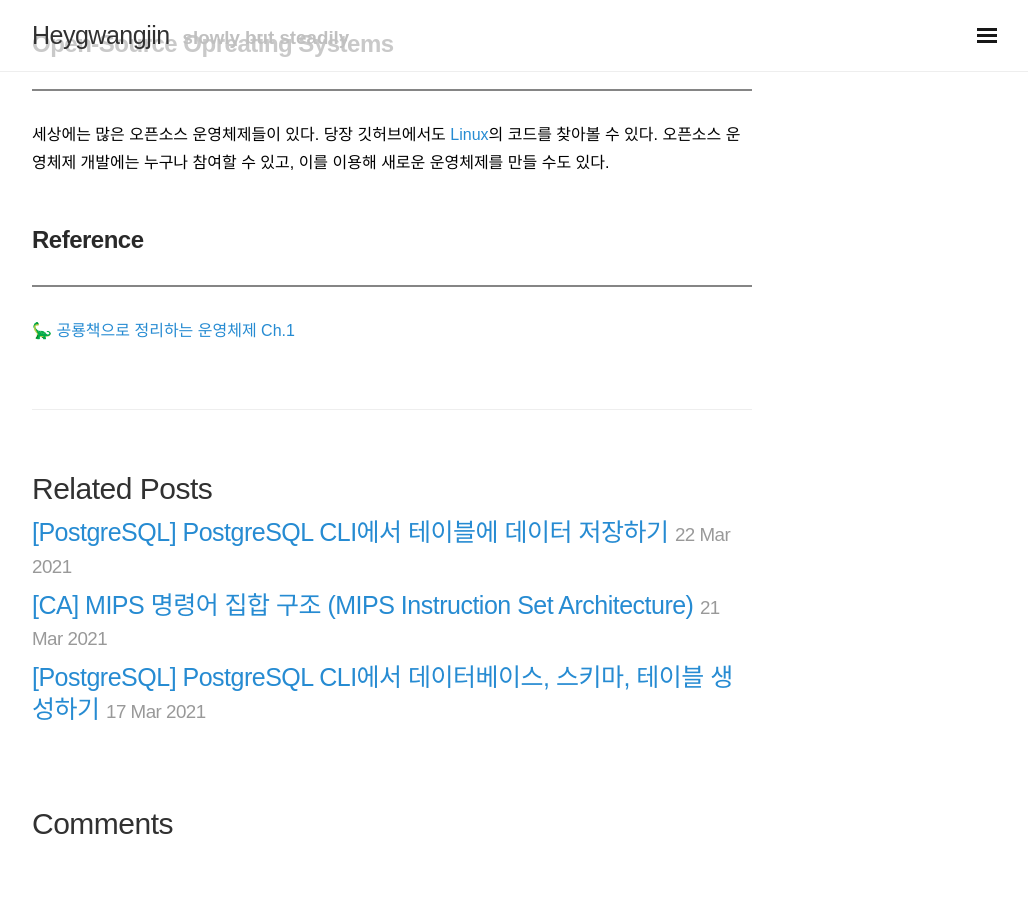
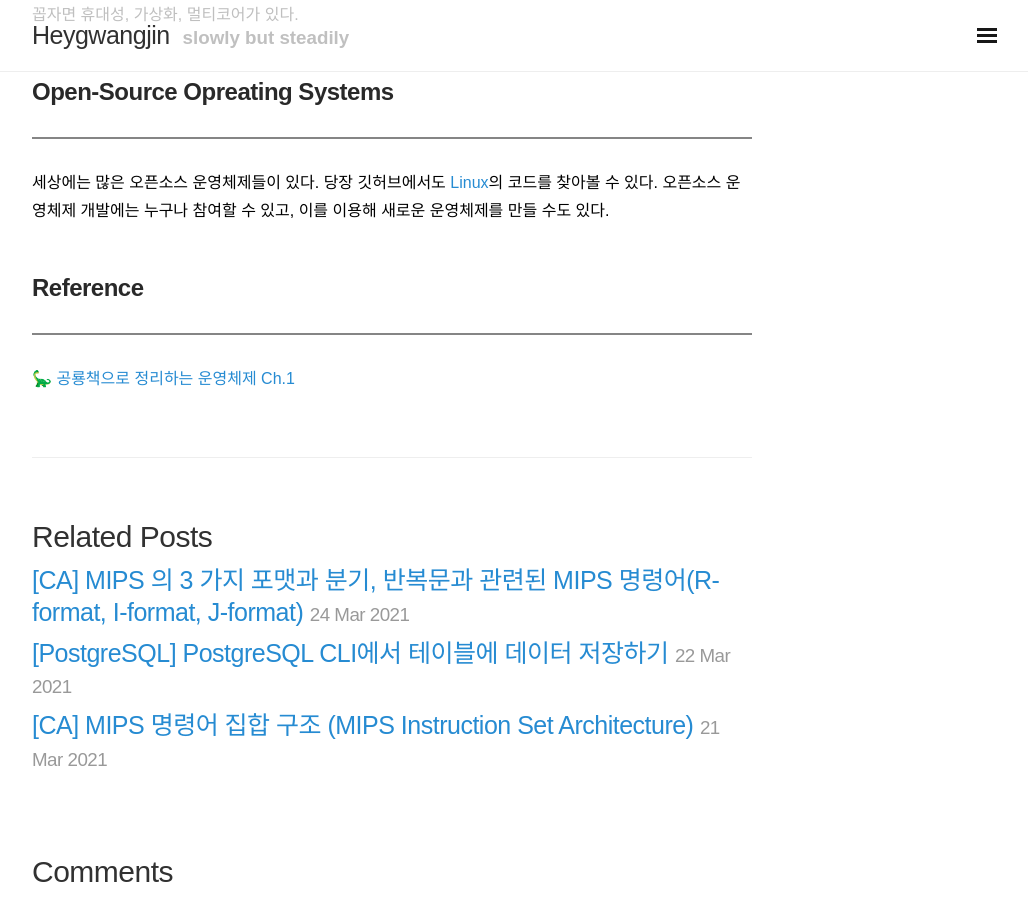
Before and after one commit to heygwangjin/heygwangjin.github.io, a Jekyll site: the page built from _posts/2021-03-16-operating-system-ch01.md, in a window 1280 px wide and 900 px high, scrolled down 13835 px. Shown: the whole window, without its empty margins (248-1276 px from the left). Built offline with Jekyll 4.4.1, drawn with Linux system fonts in a browser that asks for light colours; nearby versions of some CDN libraries; some web fonts are replaced; comment, search, counter and statistics services are not loaded; before the commit the page ends 14687 px from its top, so only the background shows below that; some of the changed lines change nothing that is shown; some of the changed text lies outside the part shown.

Commit message:
chore: post about ca02

````diff
--- a/_posts/2021-03-16-operating-system-ch01.md
+++ b/_posts/2021-03-16-operating-system-ch01.md
@@ -8,6 +8,7 @@
 
 9th Edition과 10th Edition의 내용은 조금 상이하나, 배우는 입장에서는 문제될 것이 없을 것이라고 생각한다. 포스팅하는데 참고한 자료들의 출처는 아래 [Reference](#ref)란에 작성했으며, 이해를 도와주신 박성범님께 감사의 인사를 전합니다.
 
+본 포스팅은 **크롬 브라우저**에 최적화 되어 있기 때문에, 가급적 크롬 브라우저를 이용해주시길 바랍니다.
 ## What Operating Systems Do
 * * *
 운영체제(Operating System)는 컴퓨터의 하드웨어를 관리하고, 하드웨어와 (소프트웨어, 사용자)를 매개하는 프로그램이다. **커널**(Kernel)은 운영체제의 핵심이며, 실체다. 운영체제는 커널과 커널 모듈(Kernel module)들로 구성되는데, 커널이 운영체제의 핵심이다보니 일반적으로 운영체제와 커널은 동일시 된다. 커널은 운영체제에서 **메인 메모리의 RAM에 올라가는 유일한 부분**이다. 커널이 같다면 같은 운영체제로 취급한다.
--- /dev/null
+++ b/_posts/2021-03-24-computer-architecture-02.md
@@ -0,0 +1,359 @@
+---
+layout: post
+title: "[CA] MIPS 의 3 가지 포맷과 분기, 반복문과 관련된 MIPS 명령어(R-format, I-format, J-format)"
+tags: CA
+categories: CA
+---
+본 포스팅에서는 MIPS 의 3 가지 포맷과 C 언어로 작성된 조건, 반복문이 어떻게 MIPS 코드로 변환 되는지 알아본다.
+
+본 포스팅은 **크롬 브라우저**에 최적화 되어 있기 때문에, 가급적 크롬 브라우저를 이용해주시길 바랍니다.
+## Representing Instructions
+* * *
+인스트럭션(instruction)들은 **바이너리 형태**(machine code)로 인코딩 되어 있다. MIPS 인스트럭션들은 32-bit(1 word)형태의 인스트럭션을 가지고 있다. MIPS 인스트럭션은 R-format, I-format, J-format 이런 식으로 표현이 되고, 모든 인스트럭션들은 **규칙성**(regularity)을 위해서 32-bit 의 wide 형태를 가진다.
+
+### MIPS R-format Instructions
+* * *
+모든 인스트럭션들은 32 bits 라고 했다. R-format 은 32 bits 를 6 개의 필드(field)로 쪼개어 구성이 된다.
+```
++------------+----------+----------+----------+----------+------------+
+|     op     |    rs    |    rt    |    rd    |   shamt  |   funct    |
++------------+----------+----------+----------+----------+------------+
+    6 bits      5 bits     5 bits     5 bits     5 bits      6 bits
+```
+각각의 필드에서 필요한 비트의 수도 명시되어 있다. 필드를 쪼갠 이유는 기본적으로 MIPS 라는 하드웨어에서 이런 식으로 인스트럭션을 인코딩 해서 쓰겠다는 규칙을 정해 놓은 것이다.(하드웨어는 정해진 인스트럭션 포맷을 해석하기만 하면 된다.)
+
+op : operation code (opcode) // add, sub
+rs : **first source** register number // rs, rt, rd 는 각 5 bits 씩이므로
+rt : **second source** register number // 2^5 인 32 개의 register number 표현 가능
+rd : **destination** register number
+shamt : shift amount (00000 for now) // shift 연산
+funct : function code (extends opcode) // 2^6 의 오퍼레이션이 부족할 때 사용
+
+### MIPS R-format Example
+```
+add $t0, $s1, $s2
+```
+위의 어셈블리 코드는 R-format 에 해당하는 예제이다. 어셈블리 코드로 작성 된 코드가 어떻게 바이너리 형태로 표현 되는지 알아보자.
+
+첫 번째로는 MIPS green sheet 라는 ISA manual 을 참조해서 **add 인스트럭션**이 R, I, J 포맷 중 **어떤 포맷에 속하는지 판단**을 해야한다.(add 는 R-format)
+
+그 다음에는 add 인스트럭션 테이블을 살펴본다. add 와 sub 인스트럭션은 다른 OPCODE 와 FUNCT 을 가진다.
+```
+CORE INSTRUCTION SET                                OPCODE
+                                                    /FUNCT
+NAME, MNEMONIC   FORMAT    OPERATION(in Verilog)     (Hex)
+Add        add     R       R[rd] = R[rs] + R[rt]  (1) 0/20hex // 0 은 add OPCODE 를 뜻한다. 20hex 는 16진수로 표현한 FUNCT
+```
+
+마지막으로 위에서 설명한 6 개의 필드로 나눠진 R-format 에 따라 인스트럭션을 인코딩한다.
+```
+     op          rs         rt         rd         shamt      funct
++------------+----------+----------+----------+----------+------------+
+| 0(special) |   $s1    |   $s2    |   $t0    |     0    |    add     |
++------------+----------+----------+----------+----------+------------+
+```
+
+위의 표를 하드웨어가 읽을 수 있으려면 바이너리 코드로 변환되어야 한다. 그 과정은 아래와 같다.
+
+```
+                                R-format
++------------+----------+----------+----------+----------+------------+
+|     0      |    17    |    18    |    8     |     0    |   0x20(32) |
++------------+----------+----------+----------+----------+------------+
+
+                              To Binary
+
++------------+----------+----------+----------+----------+------------+
+|   000000   |  10001   |  10010   |  01000   |  00000   |   100000   |
++------------+----------+----------+----------+----------+------------+
+    6 bits      5 bits     5 bits     5 bits     5 bits      6bits
+```
+
+위의 각 필드에 있는 값을 붙이면 하나의 이진수 덩어리가 된다. 그 덩어리는 곧 16 진수로도 표현할 수 있다.
+```
+00000010001100100100000000100000(2) = 0x02324020
+```
+
+### MIPS I-format Instructions
+* * *
+```
+                               I-format
++------------+----------+----------+----------------------------------+
+|     op     |    rs    |    rt    |        constant or address       |
++------------+----------+----------+----------------------------------+
+    6 bits      5 bits     5 bits                 16 bits
+```
+MIPS I-format 은 4 가지 필드로 구성되어 있다. I-format 은 하위 16 bits 를 상수나 주소를 표현한다.
+
+I-format 의 대표적인 예로는 load / store 인스트럭션이 있다.
+
+load (lw) : 메모리에 있는 데이터를 레지스터로 **가져오는** 인스트럭션
+store (sw) : 레지스터에 있는 데이터를 메모리에 **저장**하는 인스트럭션
+
+두 인스트럭션 모두 레지스터와 메모리에 접근해야 하는데, 레지스터에 접근하려면 **레지스터 번호**를 알아야한다. 그리고 메모리에 접근하기 위해서는 **메모리 주소**를 알아야한다.
+
+rt : destination or source register number // 데이터를 메모리로부터 읽어와서 레지스터에 넣어주는 용도
+rs + constant or address : 메모리의 어느 위치에서 데이터를 읽어올지 결정하는 용도
+
+**Design Principle 4 : Good design demands good compromises**
+- 만약 포맷이 서로 다르면 디코딩을 복잡하게 만든다.
+- R-format 과 I-format 은 서로 다른데, 다르다는 의미는 하드웨어가 R 과 I 포맷에 속하는 인스트럭션을 서로 다르게 처리해줘야 한다. // I-format 인데 6 개의 필드로 쪼개면 안됨
+- 그러나 MIPS 의 장점은 모든 인스트럭션의 **포맷이 32-bit 로 동일**하다. (x86 과 같은 것은 인스트럭션마다 조금씩 달라서 비용이 많이 든다)
+- MIPS 는 앞의 첫 6 bits 는 **Opcode** 를 의미한다. // 6-bit 만 보고 하드웨어가 3 가지 포맷 중에서 어떤 포맷인지 파악할 수 있다.
+
+### MIPS J-format Instructions
+* * *
+```
+                              J-format
++------------+--------------------------------------------------------+
+|     op     |                         address                        |
++------------+--------------------------------------------------------+
+    6 bits                             26 bits
+```
+J-format 은 Opcode 6 bits 를 제외한 나머지 26 bits 로 주소를 표현한다.
+
+j 혹은 jal 인스트럭션이 대표적인데, 어디로 이동해야 할지에 대한 주소를 address 필드에 담고 있다.
+### Stored Program Computers
+* * *
+```
+                     +---------------------------+
+                     |          Memory           |
+                     | +-----------------------+ |
+                     | |   Accounting program  | |
+                     | |     (machine code)    | |
+                     | +-----------------------+ |
+                     |                           |
+                     | +-----------------------+ |
+                     | |     Editor program    | |
+                     | |     (machine code)    | |
+    +-----------+    | +-----------------------+ |
+    |           |    |                           |
+    |           |    | +-----------------------+ |
+    |           |    | |       C compiler      | |
+    | Processor |    | |     (machine code)    | |
+    |           |    | +-----------------------+ |
+    |           |    |                           |
+    |           |    | +-----------------------+ |
+    +-----------+    | |                       | |
+                     | |      Payroll data     | |
+                     | |                       | |
+                     | +-----------------------+ |
+                     |                           |
+                     | +-----------------------+ |
+                     | |                       | |
+                     | |       Book text       | |
+                     | |                       | |
+                     | +-----------------------+ |
+                     |                           |
+                     | +-----------------------+ |
+                     | |    Source code in C   | |
+                     | |   for editor program  | |
+                     | +-----------------------+ |
+                     +---------------------------+
+```
+컴퓨터는 프로세서(processor) 형태의 연산장치가 있고, 메모리(memory) 형태의 기억장치가 있다. 우리 프로그램은 다 메모리 안에 프로세스로 존재한다.
+
+- 하드웨어 관점에서는 인스트럭션이나 데이터나 모두 0101 형태의 바이너리 데이터이다.
+- 인스트럭션과 데이터는 메모리에 저장되어 있다.
+- 프로그램은 프로그램을 운영할 수 있다. // compilers, linkers
+- 바이너리 호환성(binary compatibility)은 컴파일 된 프로그램이 다른 컴퓨터에서 동작할 수 있게 한다.
+
+맨 마지막 문장이 무슨 의미냐면, 우리가 A 라는 컴퓨터에서 컴파일 했는데, **ISA 가 같은** 다른 컴퓨터(B)에서도 exe 파일을 수행할 수 있다.
+
+## Logical Operations
+* * *
+![images](/images/ca02-image00.png)
+
+### Shift Operations
+* * *
+```
+                                R-format
++------------+----------+----------+----------+----------+------------+
+|     op     |    rs    |    rt    |    rd    |   shamt  |   funct    |
++------------+----------+----------+----------+----------+------------+
+    6 bits      5 bits     5 bits     5 bits     5 bits      6 bits
+```
+add, sub 와 같은 Opcode 는 R-format 의 shamt 필드를 사용하지 않았는데, shift 연산자는 shamt 필드를 사용한다.
+
+shamt : 얼마나 많은 비트 포지션을 왼쪽 혹은 오른쪽으로 쉬프트 할 것인가에 대한 정보
+
+Shift left logical (sll)
+- 왼쪽으로 비트를 옮긴 다음에, 나머지는 0 으로 채운다.
+- sll by i bits **multiples** by 2^i
+
+Shift right logical (srl)
+- 오른쪽으로 비트를 옮긴 다음에, 나머지는 0 으로 채운다.
+- srl by i bits **divides** by 2^i (unsigned only)
+
+```
+1 = 0001(2)
+2 = 0010(2) // 왼쪽으로 하나 shift(sll) 할 때마다, 2 가 곱해지는 것을 알 수 있다.
+4 = 0100(2) // 반대로 오른쪽으로 하나 shift(srl) 할 때마다, 2 가 나눠지는 것을 알 수 있다.
+```
+
+### AND Operations
+* * *
+```
+and $t0, $t1, $t2
+```
+`$t1` 과 `$t2` 에 있는 값을 and 연산해서 `$t0`에 넣어라
+![and](/images/ca02-image01.png)
+
+### OR Operations
+* * *
+```
+or $t0, $t1, $t2
+```
+`$t1` 과 `$t2` 에 있는 값을 or 연산해서 `$t0`에 넣어라
+![or](/images/ca02-image02.png)
+
+### XOR Operations
+* * *
+```
+xor $t0, $t1, $t2
+```
+`$t1` 과 `$t2` 에 있는 값을 xor 연산해서 `$t0`에 넣어라
+![xor](/images/ca02-image03.png)
+
+### NOT Operations
+* * *
+```
+nor $t0, $t1, $zero
+```
+`$t1` 에 있는 값을 `$t0` 에 넣는 건데 0 은 1으로 1 은 0으로 바꿔주는 연산
+a Nor b == NOT (a OR b)
+![not](/images/ca02-image04.png)
+
+## Instructions for Making Decisions
+* * *
+판단을 내리는 인스트럭션들에 대해서 알아보자. C 언어에서 분기문이나 반복문과 관련된 인스트럭션이다.
+
+### Conditional operations
+```
+beq rs, rt, L1 // branch equal
+```
+위의 어셈블리 코드는 rs 와 rt 에 있는 값이 **같다**면, L1 이라는 레이블로 점프를 하라는 의미이다.
+if (rs == rt) 를 어셈블리로 변환한 코드이다.
+
+```
+bne rs, rt, L1 // branch not euqal
+```
+위의 어셈블리 코드는 rs 와 rt 에 있는 값이 **같지 않다**면, L1 이라는 레이블로 점프를 하라는 의미이다.
+if (rs != rt) 를 어셈블리로 변환한 코드이다.
+
+```
+j L1 // J-format
+```
+beq 와 bne 는 **conditional jump** 이고, j 는 **unconditional jump** 이다.
+
+즉 beq 와 bne 는 **조건에 맞으면** 레이블로 점프하고, j 는 조건에 상관없이 **무조건** 레이블로 점프한다.
+
+### Compiling IF Statements
+* * *
+우리가 컴파일러라고 생각하고, 아래의 C 코드가 있을 때, 어떻게 MIPS 가 이해할 수 있는 어셈블리 코드로 변환시킬 수 있을지 생각해 보자.
+#### C code
+```
+if (i == j)
+	f = g + h;
+else
+	f = g - h;
+```
+f, g, h, i, and j in `$s0, $s1, $s2, $s3, and $s4`
+#### Compiled MIPS code (Assembly)
+```
+        bne $s3, $s4, Else // i != j, jump to Else
+        add $s0, $s1, $s2  // i = j
+        j   Exit           // 조건에 상관없이 jump to Exit
+Else:   sub $s0, $s1, $s2
+Exit:   ...                // 뭐가 올지 몰라서 ... 으로 표현
+```
+
+### Compiling Loop Statements
+* * *
+#### C code
+```
+while (save[i] == k)
+    i += 1;
+```
+i in `$s3` , k in `$s5` , address of save in `$s6`
+Suppose the data type of the save array is word // 4-byte array
+#### Compiled MIPS code (Assembly)
+```
+Loop:   sll     $t1, $s3, 2     // i 에 있는 값을 왼쪽으로 2-bit 이동 시키고 그 값을 $t1 에 저장, 즉 i << 2 와 동일 (인덱스 i에 4를 곱한 값)
+        add     $t1, $t1, $s6   // $t1 = &save[i];
+        lw      $t0, 0($t1)     /* $t0 = save[i]; 메모리 상에 t1 이 가지고 있는 값에서 0 만큼 떨어진 주소에서 1 word 만큼 로드한다.
+                                 * 즉, &save[i] 의 시작 주소에서 1 word 만큼 읽어서 $t0 에 가져온다.
+                                 */
+        bne     $t0, $s5, Exit  // save[i] != k, jump to Exit
+        addi    $s3, $s3, 1     // i 에 상수값 1을 더한다.
+        j       Loop
+Exit:   ...
+```
+`$s3`, 즉 i 에 있는 값을 sll 인스트럭션을 사용하여 왼쪽으로 2-bit 이동 시키고 그 값을 `$t1` 에 저장한다. 이것은 C 언어에서 i << 2 와 동일하다.
+
+왜 2-bit 만큼 sll 하는 것일까? save 배열이 메모리 상에서 아래의 주소값을 가지고 존재한다고 가정하자.
+```
+      +----------------+
+0x100 |                |\
+      +----------------+ \
+0x101 |                |  \
+      +----------------+   save[0]
+0x102 |                |  /
+      +----------------+ /
+0x103 |                |/
+      +----------------+
+0x104 |                |\
+      +----------------+ \
+0x105 |                |  \
+      +----------------+   save[1]
+0x106 |                |  /
+      +----------------+ /
+0x107 |                |/
+      +----------------+
+```
+우리 입장에서는 save[0]에서 save[1]로 갈 때, 그냥 인덱스를 1 만 올려주면 된다. 그러나, 하드웨어 입장에서는 다르다. save 배열은 word 타입의 데이터이기 때문에 하드웨어 입장에서는 메모리 상에서 **4 bytes** 만큼 움직여야 한다. 0x100 ~ 0x103 이라는 주소값을 save[0]이 차지한다. 그래서 save[0]에서 save[1]로 이동시키려면 save[0]의 시작 주소인 0x100 에서 4 를 더해야 0x104, 즉 save[1]의 주소에 도달할 수 있다. 그래서, 우리는 save[**0**]에서 **0** 의 값이 이진수로 0001 이라고 가정하면 save[**1**]의 **1** 은 0001 에서 sll 인스트럭션을 통해 왼쪽으로 두 번 쉬프트한 0100, 즉 4 를 곱한 값인 **4** 이다.
+
+이 4 를 가진 `$t1` 과 save 배열의 시작 주소값, 즉 **0x100** 을 가진 `$s6` 을 더한 값을 `$t1` 에 저장한다. 그렇다면 우리는 이제 save[1]의 주소값인 **0x104** 를 `$t1` 에 가지게 되었다.
+
+이제 우리는 lw Opcode 를 통해서 메모리 상에서 save[1]의 주소(`$t1`)인 0x104 로 간 다음에 거기서 0 만큼 떨어진 위치, 즉 **save[1]의 시작 주소**인 **0x104** 에서 1 word 만큼인 0x107 까지 로드해서 `$t0` 라는 레지스터 변수에 save[1]의 **값**을 저장한다.
+
+그리고 bne 인스트럭션(branch not equal)을 통해서 `$t0` 와 `$s5` 의 값을 비교하여 값이 다르면 **Exit** 레이블로 이동하고, 같으면 j 인스트럭션을 통해 **Loop** 레이블로 이동한다.
+
+### Basic Blocks
+* * *
+Basic Block 은 인스트럭션의 집합(sequence of instructions)인데, 브랜치(branch)가 없다.
+
+그 의미는 어떠한 input 이 있고 그에 따른 output 이 있는데, output 이 여러 개로 갈라질 수 있다.(if, else 에 의해) 그러한 브랜치가 없는 인스트럭션의 집합을 Basic Block 이라고 한다.
+
+컴파일러는 처음에 우리 코드를 스캔하면서 Basic Block 단위로 코드를 자르고, Basic Block 단위 안에서는 브랜치가 없어서 이동이 없다.
+### More Conditional Operations
+* * *
+slt 라는 인스트럭션을 알아본다. 이 인스트럭션은 어떠한 조건에 맞으면 1 아니면 0 을 저장하는 명령어이다.
+```
+slt rd, rs, rt
+```
+if (rs<rt) rd = 1, else rd = 0;
+rs 가 rt 보다 작다면 rd 라는 레지스터에 1 이라는 값을 저장하고, 아니면 0 이라는 값을 저장한다.
+```
+slti rt, rs, constant
+```
+상수(constant)를 사용해 if (rs<constant) rt = 1, else rt = 0 으로 응용 가능하다.
+
+```
+slt $t0, $s1, $s2   // if ($s1 < $s2)
+bne $t0, $zero, L1 // branch to L1
+```
+예를 들어 `$s1` 이 `$s2` 보다 작다고 가정하면, `$t0` 은 1 의 값이 저장된다. 그리고 `$t0` 와 $zero 의 값이 다르니까 L1 레이블로 점프한다.
+
+### Branch Instruction Design
+* * *
+하드웨어 관점에서, 두 값 중 어떠한 것이 더 크고 작은지에 대해 비교하는 것 보다 **같은지 틀린지 체크**하는 것이 훨씬 쉽다. 그래서 beq 와 bne 같은 것을 사용한다.
+
+즉, 하드웨어 관점에서는 =, != 이 <, >= 와 같은 것들보다 훨씬 빠르게 처리할 수 있다.
+
+### Signed vs Unsigned
+* * *
+Signed comparison : slt, slti
+Unsigned comparison : sltu, sltui
+
+우리가 둘 중 어떠한 인스트럭션을 사용하느냐에 따라서, 해당 값을 담고 있는 레지스터의 32 개의 bit 가 음수처럼 이용될 수도 있고 unsigned 로 이해되서 처리될 수도 있다.
````
Also changed, not shown: images/ca02-image00.png (added), images/ca02-image01.png (added), images/ca02-image02.png (added), images/ca02-image03.png (added), images/ca02-image04.png (added).
